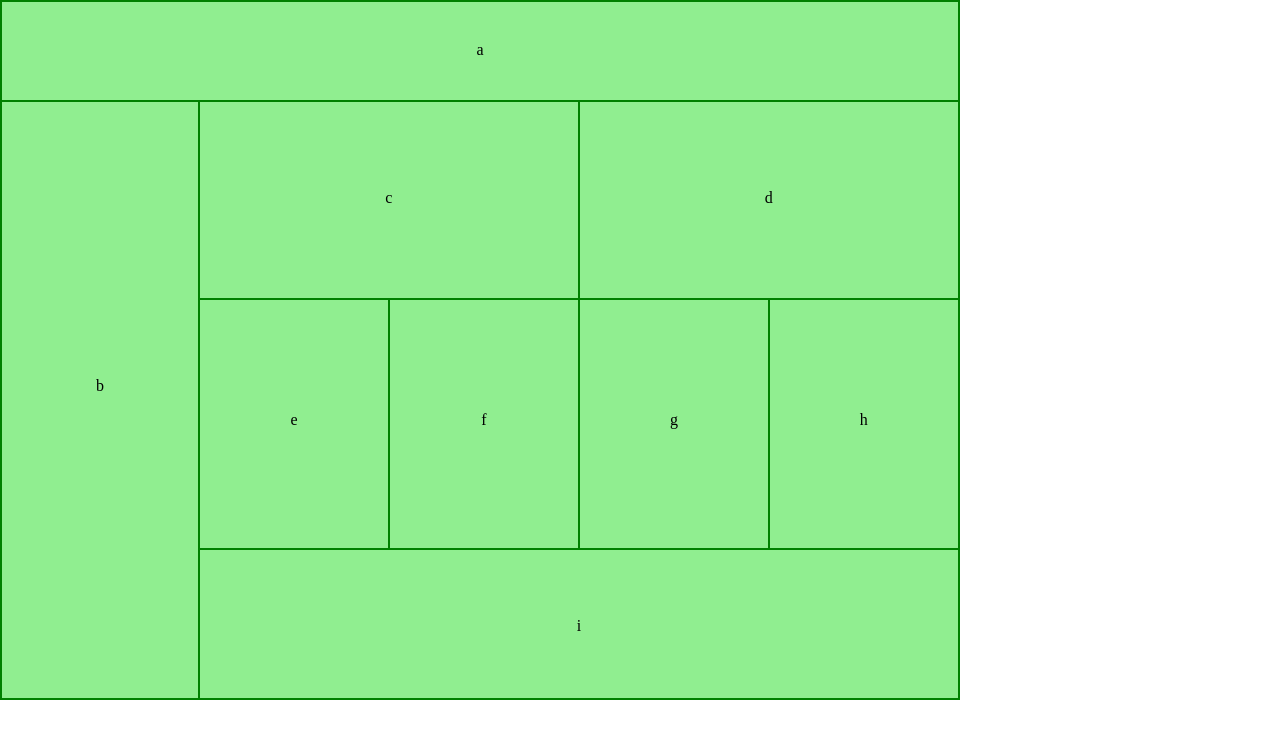
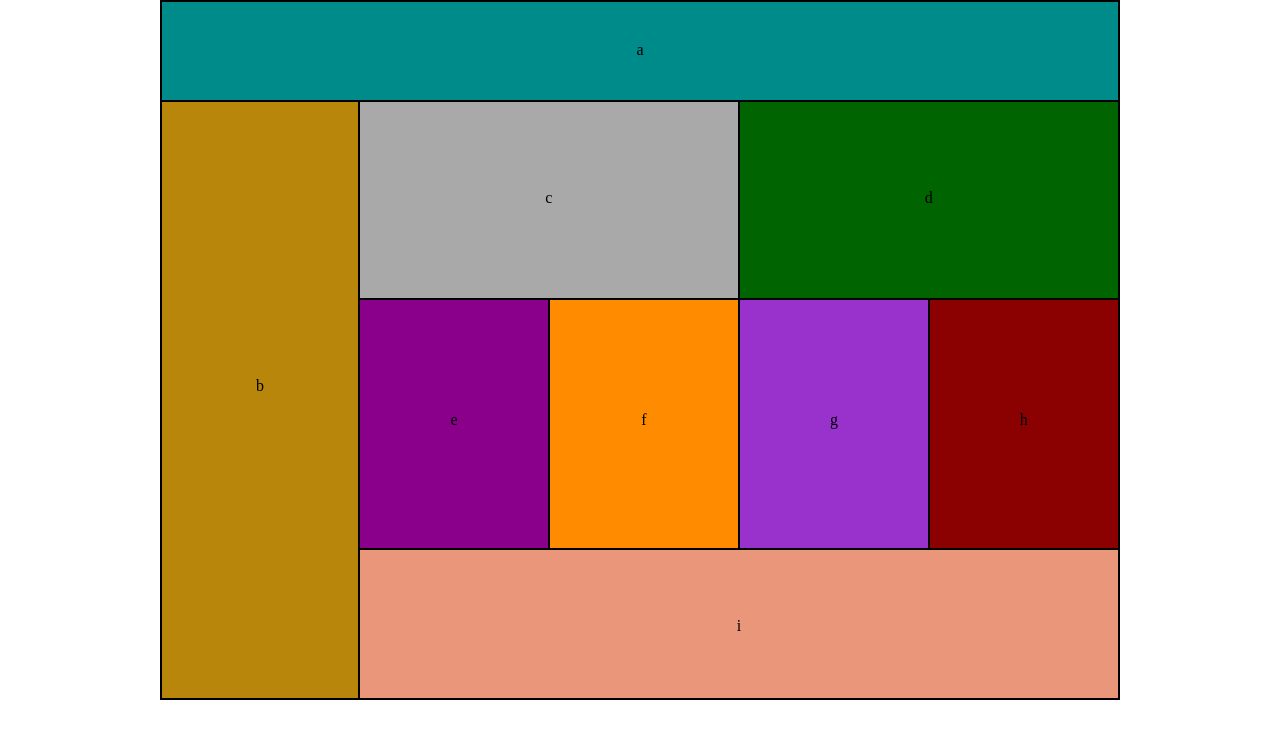
Before and after one commit to holdermatthew5/04lab-301, a plain HTML site: page index.html in a window 1280 px wide. Drawn offline with Linux system fonts and the light colour scheme.

Commit message:
color and tablet view

```diff
--- a/css/base.css
+++ b/css/base.css
@@ -1,4 +1,4 @@
-@media screen and (max-width: 768px) {
+@media screen and (max-width: 500px) {
   body {
     width: 480px;
     height: 1055px;
@@ -26,11 +26,12 @@
   }
 }
 
-@media screen and (min-width: 768px) {
+@media screen and (min-width: 500px), screen and (max-width: 980px) {
   body {
-    width: 960px;
-    height: 700px;
+    width: 550px;
+    height: 1000px;
     text-align: center;
+    margin: auto;
     display: grid;
     grid-template-columns: 20.84% 19.79% 19.79% 19.79% 19.79%;
     grid-template-rows: 14.29% 85.71%;
@@ -47,3 +48,26 @@
     grid-template-rows: 33.33% 41.67% 25%;
   }
 }
+
+@media screen and (min-width: 980px) {
+  body {
+    width: 960px;
+    height: 700px;
+    text-align: center;
+    margin: auto;
+    display: grid;
+    grid-template-columns: 20.84% 19.79% 19.79% 19.79% 19.79%;
+    grid-template-rows: 14.29% 85.71%;
+  }
+
+  header {
+    grid-area: 1/1/2/6;
+  }
+
+  main, footer {
+    grid-area: 2/1/3/6;
+    display: grid;
+    grid-template-columns: 20.83% 19.79% 19.79% 19.79% 19.79%;
+    grid-template-rows: 33.33% 41.67% 25%;
+  }
+}
--- a/css/layouts.css
+++ b/css/layouts.css
@@ -1,36 +1,55 @@
-@media screen and (max-width: 768px) {
+@media screen and (max-width: 500px) {
   p {
     background-color: lightblue;
-    border: 2px solid blue;
+    border: 2px solid black;
   }
 
   #c, #d, #e, #f, #g, #h, footer p {
-    border-top: 0px solid blue;
+    border-top: 0px solid black;
   }
 
   #e, #g {
-    border-right: 1px solid blue;
+    border-right: 1px solid black;
     line-height: 1500%;
   }
 
   #f, #h {
-    border-left: 1px solid blue;
+    border-left: 1px solid black;
     line-height: 1500%;
   }
 }
 
-@media screen and (min-width: 768px) {
+@media screen and (min-width: 500px), screen and (max-width: 980px) {
   p {
-    background-color: lightgreen;
-    border: 2px solid green;
+    border: 2px solid black;
+  }
+
+  header p {
+    height: 100%;
   }
 
   #c, #d, #e, #f, #g, #h, footer p {
-    border-left: 0px solid green;
+    border-left: 0px solid black;
   }
 
   #e, #f, #g, #h, footer p {
-    border-top: 0px solid green;
+    border-top: 0px solid black;
+    line-height: 2300%;
+  }
+}
+
+@media screen and (min-width: 980px) {
+  p {
+    background-color: lightgreen;
+    border: 2px solid black;
+  }
+
+  #c, #d, #e, #f, #g, #h, footer p {
+    border-left: 0px solid black;
+  }
+
+  #e, #f, #g, #h, footer p {
+    border-top: 0px solid black;
     line-height: 1500%;
   }
 }
--- a/css/modules.css
+++ b/css/modules.css
@@ -1,54 +1,140 @@
-@media screen and (max-width: 768px) {
+@media screen and (max-width: 500px) {
   header p {
     height: 100%;
     line-height: 450%;
+    background-color: aqua
   }
 
   #b {
     grid-area: 1/1/2/3;
     line-height: 900%;
+    background-color: beige;
   }
 
   #c {
     grid-area: 2/1/3/3;
     line-height: 750%;
+    background-color: bisque;
   }
 
   #d {
     grid-area: 3/1/4/3;
     line-height: 750%;
+    background-color: blanchedalmond;
+  }
+
+  #e {
+    background-color: blue;
+  }
+
+  #f {
+    background-color: blueviolet;}
+
+  #g {
+    background-color: brown;
+  }
+
+  #h {
+    background-color: burlywood;
   }
 
   footer p {
     height: 100%;
     line-height: 550%;
+    background-color: cadetblue;
   }
 }
 
-@media screen and (min-width: 768px) {
+@media screen and (min-width: 500px), screen and (max-width: 980px) {
+  header p {
+    background-color: aliceblue;
+  }
+
+  #b {
+    grid-area: 1/1/4/2;
+    line-height: 5000%;
+    background-color: aquamarine;
+  }
+
+  #c {
+    grid-area: 1/2/2/4;
+    line-height: 1670%;
+    background-color: coral;
+  }
+
+  #d {
+    grid-area: 1/4/2/6;
+    line-height: 1670%;
+    background-color: chartreuse;
+  }
+
+  #e {
+    background-color: chocolate;
+  }
+
+  #f {
+    background-color: cornflowerblue;
+  }
+
+  #g {
+    background-color: crimson;
+  }
+
+  #h {
+    background-color: cyan;
+  }
+
+  footer p {
+    grid-area: 3/2/4/6;
+    line-height: 1300%;
+    background-color: darkblue;
+  }
+}
+
+@media screen and (min-width: 980px) {
   header p {
     height: 100%;
     line-height: 600%;
+    background-color: darkcyan;
   }
 
   #b {
     grid-area: 1/1/4/2;
     line-height: 3550%;
+    background-color: darkgoldenrod;
   }
 
   #c {
     grid-area: 1/2/2/4;
     line-height: 1200%;
+    background-color: darkgray;
   }
 
   #d {
     grid-area: 1/4/2/6;
     line-height: 1200%;
+    background-color: darkgreen;
   }
 
+    #e {
+      background-color: darkmagenta;
+    }
+
+    #f {
+      background-color: darkorange;
+    }
+
+    #g {
+      background-color: darkorchid;
+    }
+
+    #h {
+      background-color: darkred;
+    }
 
   footer p {
     grid-area: 3/2/4/6;
     line-height: 950%;
+    background-color: darksalmon;
   }
 }
```
